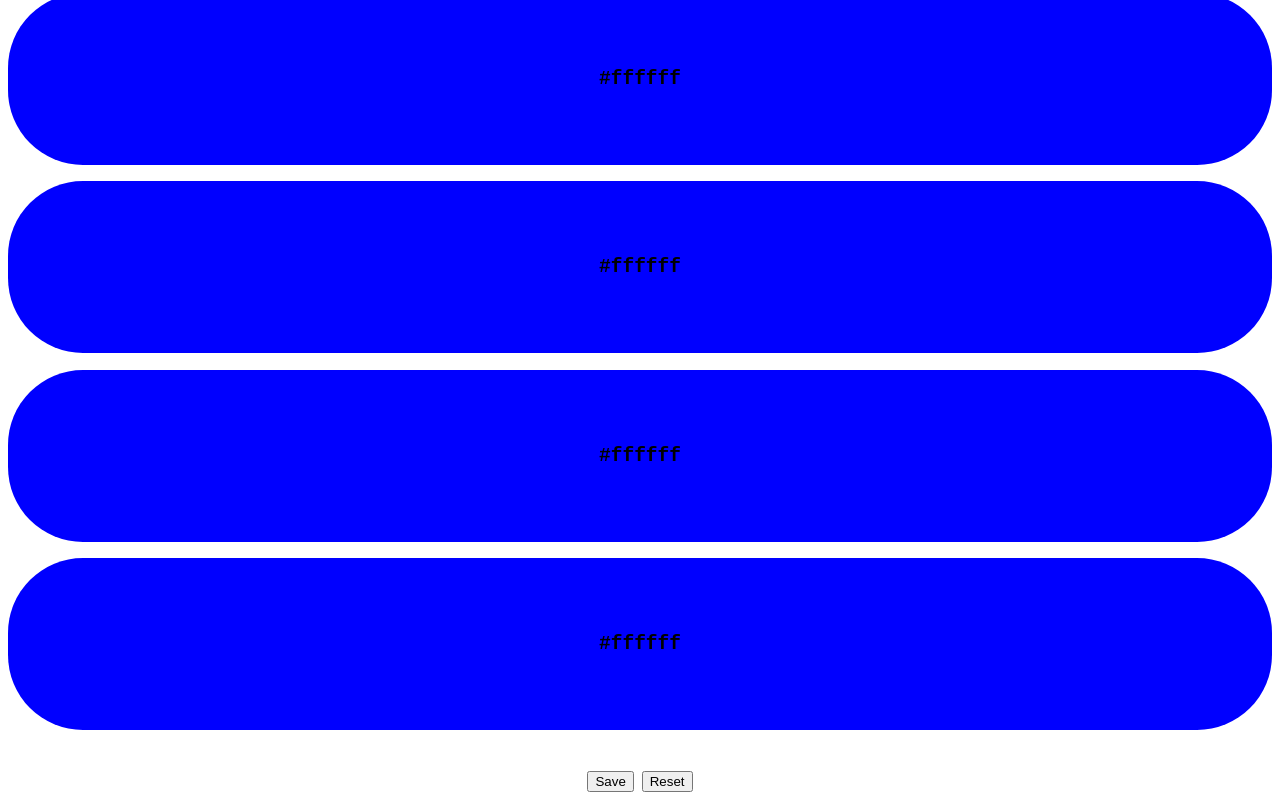
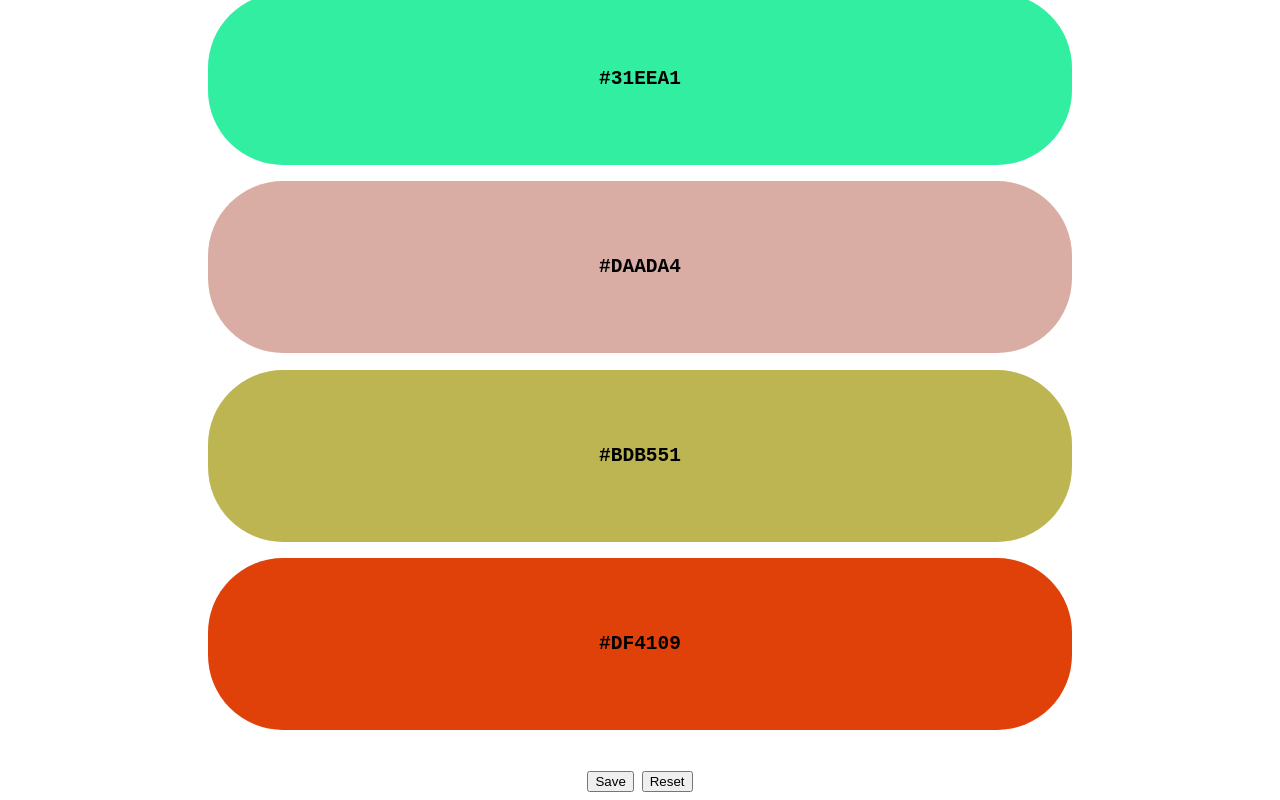
Before and after one commit to isaiahpng/palette-picker, a plain HTML site: page color-picker/index.html in a window 1280 px wide. Both pictures are taken after a click on the button "Reset". Shown: the part 155-955 px from the top of the page. Drawn offline with Linux system fonts and the light colour scheme.

Commit message:
Add files via upload

```diff
--- a/color-picker/index.html
+++ b/color-picker/index.html
@@ -12,27 +12,27 @@
     </div>
 
     <div class="color-one">
-        <h2 id="color-hex">#ffffff</h2>
+        <h2 id="color-one">#ff0000</h2>
     </div>
 
     <div class="color-two">
-        <h2 id="color-hex">#ffffff</h2>
+        <h2 id="color-two">#ffa500</h2>
     </div>
 
     <div class="color-three">
-        <h2 id="color-hex">#ffffff</h2>
+        <h2 id="color-three">#ffff00</h2>
     </div>
 
     <div class="color-four">
-        <h2 id="color-hex">#ffffff</h2>
+        <h2 id="color-four">#008000</h2>
     </div>
 
     <div class="btns">
         <button id="save-btn">Save</button>
-        <button id="reset-btn">Reset</button>
+        <button id="reset-btn" onclick="newPalette()">Reset</button>
     </div>
 
-    <script src="index.jss"></script>
 
+    <script src="index.js"></script>
 </body>
 </html>
--- a/color-picker/index.js
+++ b/color-picker/index.js
@@ -0,0 +1,29 @@
+
+/*Plans:
+    - Mechanism to lock one color or colors and change the other
+    - Save Palette and email to self
+    - Make website prettier (Better Navbar)
+    - Mechanism to copy hex code
+    - Buy me a kofi window
+*/
+let hexCode;
+let hex;
+let hexLetters = "0123456789ABCDEF";
+const colors = ["color-one", "color-two", "color-three", "color-four"];
+
+function newHex() {
+    hexCode = "#";
+    // Code sourced from GeeksForGeeks
+    for (let i = 0; i < 6; i++)
+        hexCode += hexLetters[(Math.floor(Math.random() * 16))];
+
+    return(hexCode);
+}
+
+function newPalette() {
+    for (let i = 0; i < 4; i++) {
+        hex = newHex();
+        document.getElementById(colors[i]).innerText = hex;
+        document.getElementById(colors[i]).style.backgroundColor = hex;
+    }
+}
--- a/color-picker/styles.css
+++ b/color-picker/styles.css
@@ -16,13 +16,48 @@
     color: red;
   }
 
-#color-hex {
-    background-color: blue;
+#color-one {
+    background-color: #ff0000;
     text-align: center;
+    margin-left: 200px;
+    margin-right: 200px;
     padding-top: 75px;
     padding-bottom: 75px;
     border-radius: 75px;
     font-family:monospace;
+}
+
+#color-two {
+  background-color: orange;
+  text-align: center;
+  margin-left: 200px;
+  margin-right: 200px;
+  padding-top: 75px;
+  padding-bottom: 75px;
+  border-radius: 75px;
+  font-family:monospace;
+}
+
+#color-three {
+  background-color: #ffff00;
+  text-align: center;
+  margin-left: 200px;
+  margin-right: 200px;
+  padding-top: 75px;
+  padding-bottom: 75px;
+  border-radius: 75px;
+  font-family:monospace;
+}
+
+#color-four {
+  background-color: #008000;
+  text-align: center;
+  margin-left: 200px;
+  margin-right: 200px;
+  padding-top: 75px;
+  padding-bottom: 75px;
+  border-radius: 75px;
+  font-family:monospace;
 }
 
 .btns {
```
